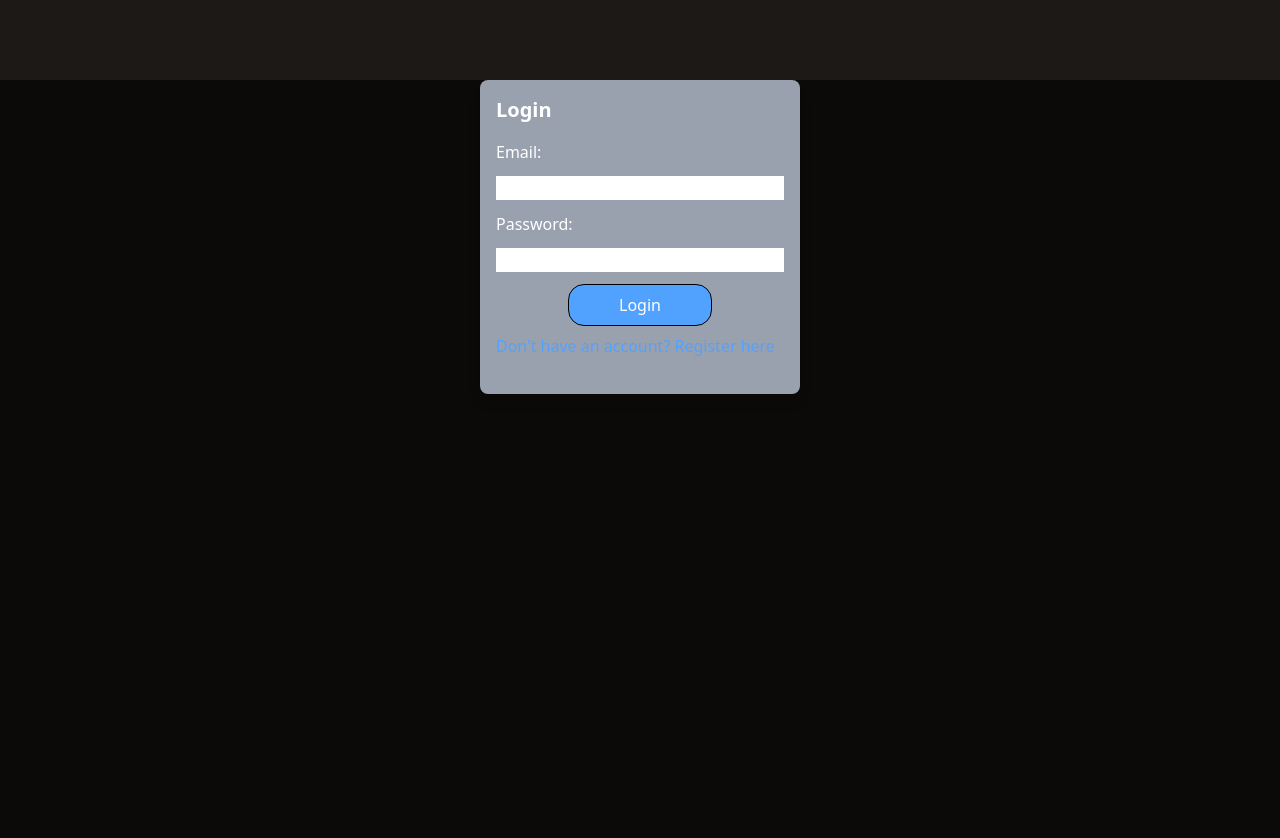
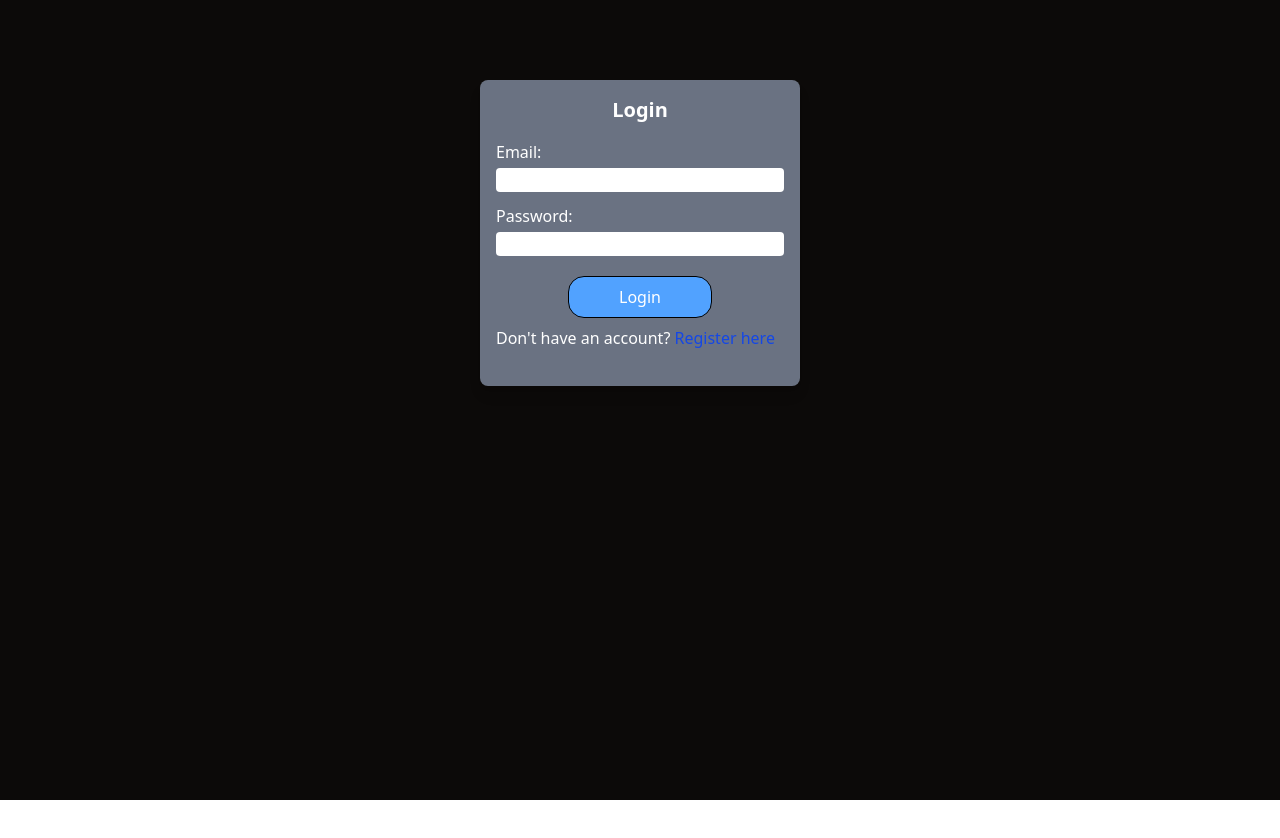
Before and after one commit to vivonINC/vivon-app, a React (Vite) app in the folder frontend/: page / in a window 1280 px wide. Shown: the top 838 px of the page. After the commit the page ends 800 px from the top, so only its background shows below. Built offline with nearby package versions, Linux system fonts and the light colour scheme; no server answers.

Commit message:
improved styling in login and register views

```diff
--- a/frontend/src/App.tsx
+++ b/frontend/src/App.tsx
@@ -16,15 +16,13 @@ const queryClient = new QueryClient({
 function App() {
   return (
     <QueryClientProvider client={queryClient}>
-      <div className="min-h-screen">
-        <main className="min-h-screen bg-stone-950 text-white">
+        <main className="min-h-screen bg-stone-950 text-white flex items-center justify-center">
           <Routes>
             <Route path="/" element={<LoginView/>} />
             <Route path = "/register" element={<Register/>} />
             <Route path = "/home" element={<Home/>} />
           </Routes>
         </main>
-      </div>
     </QueryClientProvider>
   )
 }
--- a/frontend/src/main.tsx
+++ b/frontend/src/main.tsx
@@ -3,13 +3,6 @@ import ReactDOM from 'react-dom/client';
 import { BrowserRouter } from 'react-router-dom';
 import App from './App.tsx';
 import './assets/index.css';
-
-const root = document.getElementById('root');
-const body = document.querySelector('body');
-if (root) {
-  body?.classList.add('bg-stone-900');
-  root.classList.add('bg-stone-900');
-}
 
 ReactDOM.createRoot(document.getElementById('root')!).render(
   <React.StrictMode>
--- a/frontend/src/views/LoginView.tsx
+++ b/frontend/src/views/LoginView.tsx
@@ -52,20 +52,20 @@ export default function Login() {
   };
 
   return (
-    <div className="w-1/4 h-3/4 bg-gray-400 p-4 rounded-lg shadow-lg mx-auto mt-20">
-      <h1 className="text-xl font-bold mb-4">Login</h1>
-      <form onSubmit={handleSubmit} className="flex flex-col gap-3">
-        <label htmlFor="email">Email:</label>
-        <input className='bg-white text-black' type="text" id="email" value={email} onChange={(e) => setEmail(e.target.value)} />
+    <div className="w-1/4 bg-gray-500 p-4 rounded-lg shadow-lg mx-auto my-auto mt-20">
+      <h1 className="text-xl font-bold mb-4 text-center ">Login</h1>
+      <form onSubmit={handleSubmit} className="flex flex-col">
+        <label className="mb-1" htmlFor="email">Email:</label>
+        <input className='bg-white rounded-sm text-black' type="text" id="email" value={email} onChange={(e) => setEmail(e.target.value)} />
 
-        <label htmlFor="password">Password:</label>
-        <input className='bg-white text-black' type="password" id="password" value={password} onChange={(e) => setPassword(e.target.value)} />
+        <label className='mt-3 mb-1' htmlFor="password">Password:</label>
+        <input className='bg-white rounded-sm text-black' type="password" id="password" value={password} onChange={(e) => setPassword(e.target.value)} />
 
-        <button type="submit" className="bg-blue-400 rounded-2xl border border-black w-1/2 mx-auto py-2 mb-2">
+        <button type="submit" className="mt-5 bg-blue-400 rounded-2xl border border-black w-1/2 mx-auto py-2 mb-2">
           Login
         </button>
       </form>
-      <a onClick={() => navigate("/register")} className='w-1/2 mx-auto text-blue-400'>Don't have an account? Register here</a>
+      <a onClick={() => navigate("/register")} className='w-1/2 mx-auto'>Don't have an account? <p className='text-blue-700 inline'>Register here</p> </a>
       <p className='text-red-600 block w-fit h-5 mx-auto'>{error}</p>
     </div>
   );
--- a/frontend/src/views/RegisterView.tsx
+++ b/frontend/src/views/RegisterView.tsx
@@ -27,18 +27,17 @@ export default function Login() {
   };
 
   return (
-    <div className="w-1/4 h-3/4 bg-gray-400 p-4 rounded-lg shadow-lg mx-auto mt-20">
-      <h1 className="text-xl font-bold mb-4">Register</h1>
-      <form onSubmit={handleSubmit} className="flex flex-col gap-3">
+    <div className="w-1/4 h-3/4 bg-gray-500 p-4 rounded-lg shadow-lg mx-auto my-auto mt-20">
+      <h1 className="text-xl font-bold mb-4 text-center">Register</h1>
+      <form onSubmit={handleSubmit} className="flex flex-col">
         <label htmlFor="username">Username:</label>
-        <input className='bg-white text-black' type="text" id="username" value={username} onChange={(e) => setUsername(e.target.value)} />
+        <input className='mt-1 mb-3 bg-white rounded-sm text-black' type="text" id="username" value={username} onChange={(e) => setUsername(e.target.value)} />
 
         <label htmlFor="email">Email:</label>
-        <input className='bg-white text-black' type="text" id="email" value={email} onChange={(e) => setEmail(e.target.value)} />
-
+        <input className='mt-1 mb-3 bg-white rounded-sm text-black' type="text" id="email" value={email} onChange={(e) => setEmail(e.target.value)} />
 
         <label htmlFor="password">Password:</label>
-        <input className='bg-white text-black' type="password" id="password" value={password} onChange={(e) => setPassword(e.target.value)} />
+        <input className='mt-1 mb-5 bg-white rounded-sm text-black' type="password" id="password" value={password} onChange={(e) => setPassword(e.target.value)} />
 
         <button type="submit" className="bg-blue-400 rounded-2xl border border-black w-1/2 mx-auto py-2">
           Register
```
Also changed, not shown: 1 other file (tests, documents, lock files or other folders).
